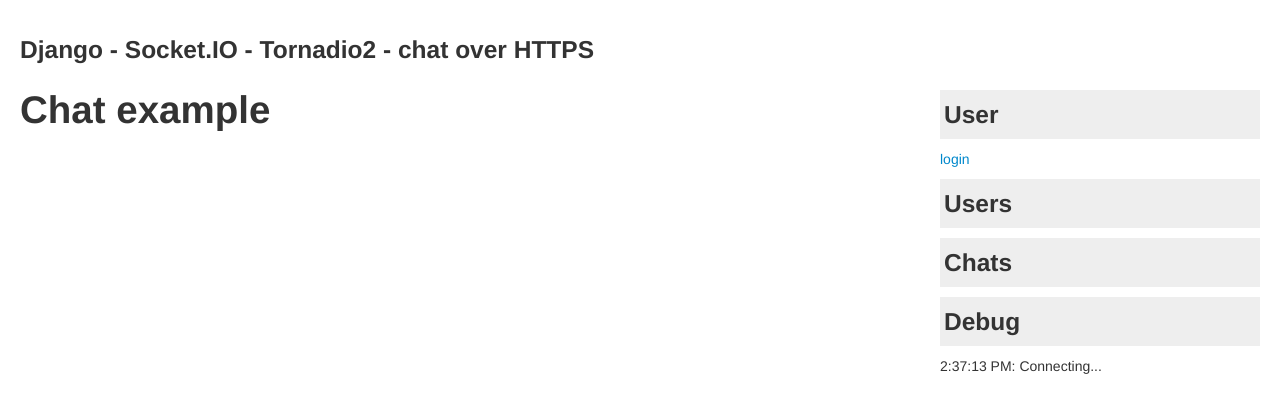
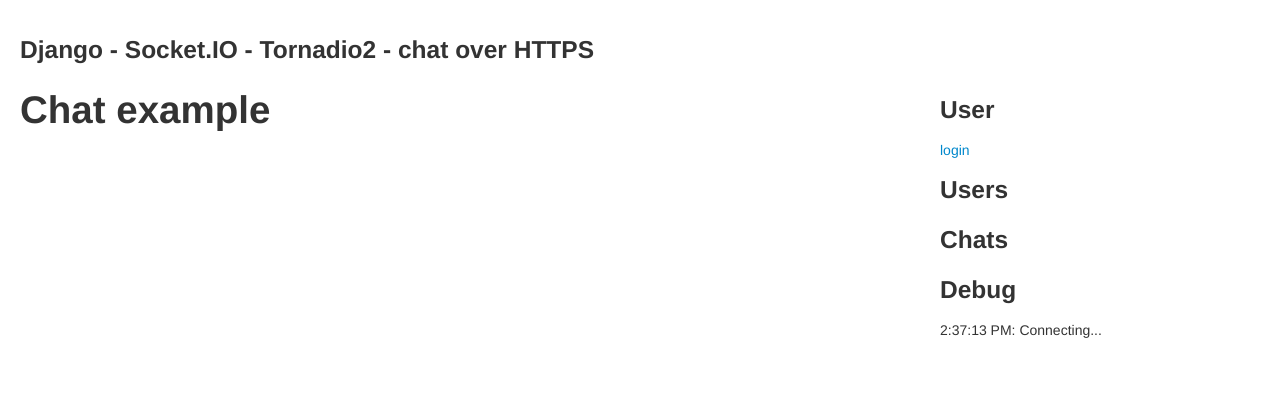
Before and after one commit to leukeleu/django-socketio-chat, a Django app: page / in a window 1280 px wide. Shown: the top 413 px of the page. Run offline with Django 3.2, Linux system fonts and the light colour scheme.

Commit message:
Updated UI with bootstrap

```diff
--- a/django_socketio_chat/static/css/chat.css
+++ b/django_socketio_chat/static/css/chat.css
@@ -5,22 +5,10 @@
     min-width: 320px;
 }
 
-.heading {
-    padding: 0 4px;
-    background-color: #eee;
-    line-height: 2;
-}
-
 /* chat box */
-
-.chat {
-    margin-top: 5px;
-}
 
 .chat .chat-users {
     float: left;
-    margin: 0;
-    padding: 0;
     white-space: nowrap;
 }
 
@@ -40,16 +28,6 @@
     float: right;
 }
 
-.chat .unread-messages {
-    display: none;
-    padding: 0 3px;
-    background-color: #ccc;
-}
-
-.chat .unread-messages.active {
-    display: inline;
-}
-
 .chat .wpr-messages {
     max-height: 200px;
     overflow-y: scroll;
@@ -64,29 +42,17 @@
 
 .chat .message {
     float: left;
-    margin: 5px 0;
-    border: 1px solid #ccc;
-    padding: 5px;
     width: 80%;
 }
 
 .chat .message.mine {
     float: right;
-    background-color: #eee;
+    background-color: #fff;
 }
 
 .chat .sender,
 .chat .timestamp {
-    display: inline-block;
+    display: inline;
     font-size: 12px;
     color: #999;
 }
-
-/* new message form */
-
-.chat .message-input textarea {
-    margin: 0;
-    border: 1px solid #ccc;
-    padding: 5px;
-    width: 308px;
-}
--- a/django_socketio_chat/static/js/chat.js
+++ b/django_socketio_chat/static/js/chat.js
@@ -209,7 +209,7 @@
       var $user_el, $user_list,
         _this = this;
       $user_list = $('.user-list');
-      $user_el = $("<li class=\"(" + (user.is_online ? 'online' : 'offline') + ")\"><a href=\"#\">" + user.username + "</a></li>");
+      $user_el = $("<li class=\"(" + (user.is_online ? 'online' : 'offline') + ")\"><i class=\"icon-user\"></i><a href=\"#\">" + user.username + "</a></li>");
       $user_list.append($user_el);
       return $user_el.on('click', function(e) {
         e.preventDefault();
@@ -229,18 +229,18 @@
     };
 
     Chat.prototype.update_chats_chat_ui = function(chat) {
-      var $chat_active_toggle, $chat_el, $chat_list, $message_input_el, $message_input_textarea, $messages_el, chat_user_list, self, user_chat_status,
+      var $chat_active_toggle, $chat_el, $chat_list, $message_input, $message_input_el, $messages_el, chat_user_list, self, user_chat_status,
         _this = this;
       chat_user_list = new ChatUserList(chat.user_chat_statuses);
       this.chat_users_lists[chat.uuid] = chat_user_list;
-      $chat_el = $("<div id=\"chat-" + chat.uuid + "\" class=\"chat\">\n    <div class=\"heading clearfix\">\n        " + (chat_user_list.render()) + "\n        <div class=\"chat-controls\">\n            <a href=\"#\" class=\"toggle-active\"></a>\n            <a href=\"#\" class=\"archive\">Archive</a>\n            <a href=\"#\" class=\"list-users\">+</a>\n            <span class=\"unread-messages\"></span>\n        </div>\n    </div>\n    <ul class=\"chat-user-list\"></ul>\n</div>");
+      $chat_el = $("<div id=\"chat-" + chat.uuid + "\" class=\"chat\">\n    <div class=\"clearfix\">\n        " + (chat_user_list.render()) + "\n        <div class=\"chat-controls\">\n            <a href=\"#\" class=\"toggle-active btn btn-small\"></a>\n            <a href=\"#\" class=\"archive btn btn-small\">Archive</a>\n            <a href=\"#\" class=\"list-users btn btn-small\">+</a>\n            <span class=\"unread-messages badge\"></span>\n        </div>\n    </div>\n    <ul class=\"chat-user-list\"></ul>\n</div>");
       $messages_el = $('<div class="wpr-messages"><div class="messages clearfix"></div></div>');
-      $message_input_el = $('<div class="message-input"> <textarea placeholder="Type message"></textarea> </div>');
+      $message_input_el = $("<div class=\"input-prepend\">\n    <div class=\"add-on\"><i class=\"icon-user\"></i></div>\n    <input id=\"prependedInput\" type=\"text\" placeholder=\"Type message\">\n</div>");
       $chat_el.append($messages_el);
       $chat_el.append($message_input_el);
-      $message_input_textarea = $message_input_el.find('textarea');
+      $message_input = $message_input_el.find('input');
       self = this;
-      $message_input_textarea.keypress(function(e) {
+      $message_input.keypress(function(e) {
         if (e.which === 13) {
           e.preventDefault();
           if (this.value === '') {
@@ -354,12 +354,12 @@
     Chat.prototype.update_chats_chat_messages_message_ui = function(message) {
       var $chat_messages_el, s, stamp,
         _this = this;
-      $chat_messages_el = $(".chat-list #chat-" + message.chat__uuid + " .messages");
+      $chat_messages_el = $("#chat-" + message.chat__uuid + " .messages");
       stamp = function(timestamp) {
         timestamp = new Date(timestamp);
         return ('0' + timestamp.getHours()).slice(-2) + ':' + ('0' + timestamp.getMinutes()).slice(-2);
       };
-      s = "<div id=\"message-" + message.uuid + "\" class=\"message\n    " + (message.user_from__username === this.chat_session.username ? ' mine\"' : '\"') + ">\n    <div class=\"message_body\">" + message.message_body + "</div>\n    <div class=\"sender\">" + message.user_from__username + " - </div>\n    <div class=\"timestamp\">" + (stamp(message.timestamp)) + "</div>\n</div>";
+      s = "<div id=\"message-" + message.uuid + "\" class=\"message well well-small\n    " + (message.user_from__username === this.chat_session.username ? ' mine\"' : '\"') + ">\n    <div class=\"message_body\">" + message.message_body + "</div>\n    <div class=\"sender\">" + message.user_from__username + " - </div>\n    <div class=\"timestamp\">" + (stamp(message.timestamp)) + "</div>\n</div>";
       return $chat_messages_el.append($(s));
     };
 
@@ -393,7 +393,7 @@
       _ref = this.chat_users;
       for (_i = 0, _len = _ref.length; _i < _len; _i++) {
         user = _ref[_i];
-        $chat_user_list.append("<li><a href=\"#\" class=\"user-add\" data-username=\"" + user.username + "\">" + user.username + "</a></li>");
+        $chat_user_list.append("<li><i class=\"icon-user\"></i><a href=\"#\" class=\"user-add\" data-username=\"" + user.username + "\">" + user.username + "</a></li>");
       }
       return $chat_user_list.on('click', '.user-add', function(e) {
         e.preventDefault();
--- a/django_socketio_chat/templates/chat.html
+++ b/django_socketio_chat/templates/chat.html
@@ -3,7 +3,7 @@
 
     <div class="chat-window">
         <div class="chat-user">
-            <h3 class="heading">User</h3>
+            <h3>User</h3>
             <p>
                 {% if not user.is_authenticated %}
                     <a href="{% url login %}">login</a>
@@ -14,17 +14,17 @@
         </div>
 
         <div class="chat-users">
-            <h3 class="heading">Users</h3>
+            <h3>Users</h3>
             <ul class="user-list"></ul>
         </div>
 
         <div class="chats">
-            <h3 class="heading">Chats</h3>
+            <h3>Chats</h3>
             <div class="chat-list"></div>
         </div>
 
         <div class="debug">
-            <h3 class="heading">Debug</h3>
+            <h3>Debug</h3>
             <div class="debug-log"></div>
         </div>
     </div>
```
Also changed, not shown: 1 other file.
